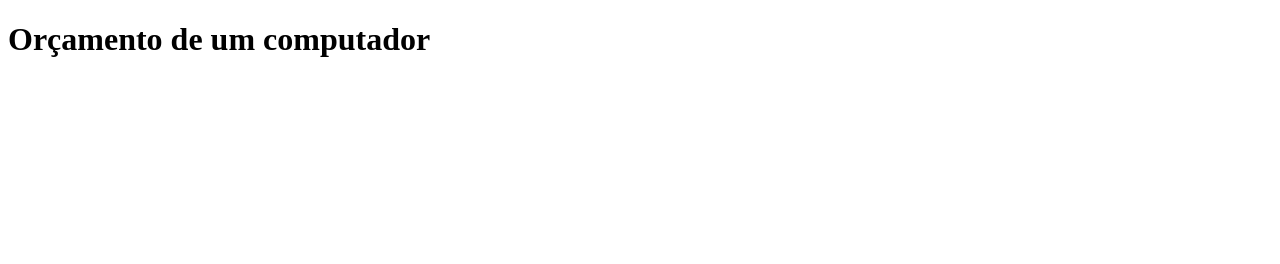
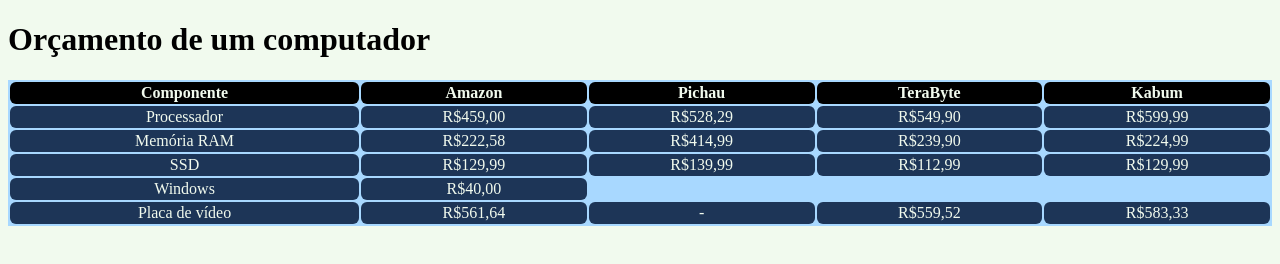
Before and after one commit to Enzogads/siteArquitetura, a plain HTML site: page orcamento.html in a window 1280 px wide. Drawn offline with Linux system fonts and the light colour scheme.

Commit message:
adicionada tabela de orçamento

```diff
--- /dev/null
+++ b/orcamento.css
@@ -0,0 +1,22 @@
+td{
+    padding: 2px;
+    text-align: center;
+    background-color: #1d3557ff;
+    border-radius: 6px;
+    color: #f1faeeff;
+}
+
+th{
+    padding: 2px;
+    text-align: center;
+    background-color: black;
+    border-radius: 6px;
+    color: #f1faeeff;
+}
+table{
+    background-color: rgb(168, 216, 255);
+    width: 100%;
+}
+body{
+    background-color: #f1faeeff;
+}
--- a/orcamento.html
+++ b/orcamento.html
@@ -3,10 +3,51 @@
 <head>
     <meta charset="UTF-8">
     <meta name="viewport" content="width=device-width, initial-scale=1.0">
+    <link rel="stylesheet" href="orcamento.css">
     <title>Orçamento</title>
 </head>
 <body>
     <h1>Orçamento de um computador</h1>
-
+    <table>
+        <tr>
+            <th>Componente</t>
+            <th>Amazon</th>
+            <th>Pichau</th>
+            <th>TeraByte</th>
+            <th>Kabum</th>
+        </tr>
+        <tr>
+            <td>Processador</td>
+            <td>R$459,00</td>
+            <td>R$528,29</td>
+            <td>R$549,90</td>
+            <td>R$599,99</td>
+        </tr>
+        <tr>
+            <td>Memória RAM</td>
+            <td>R$222,58</td>
+            <td>R$414,99</td>
+            <td>R$239,90</td>
+            <td>R$224,99</td>
+        </tr>
+        <tr>
+            <td>SSD</td>
+            <td>R$129,99</td>
+            <td>R$139,99</td>
+            <td>R$112,99</td>
+            <td>R$129,99</td>
+        </tr>
+        <tr>
+            <td>Windows</td>
+            <td>R$40,00</td>
+        </tr>
+        <tr>
+            <td>Placa de vídeo</td>
+            <td>R$561,64</td>
+            <td>-</td>
+            <td>R$559,52</td>
+            <td>R$583,33</td>
+        </tr>
+    </table>
 </body>
 </html>
```
